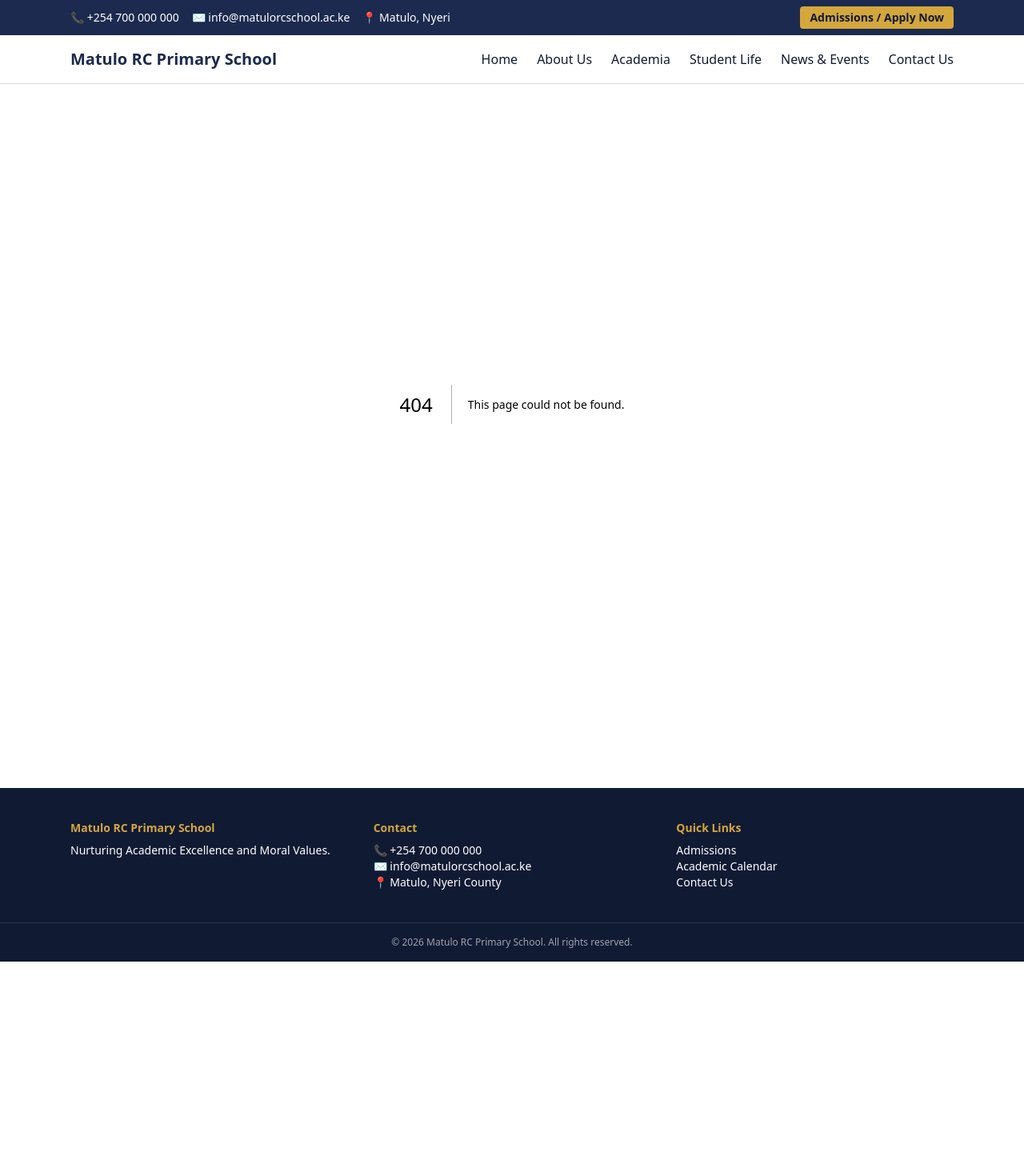
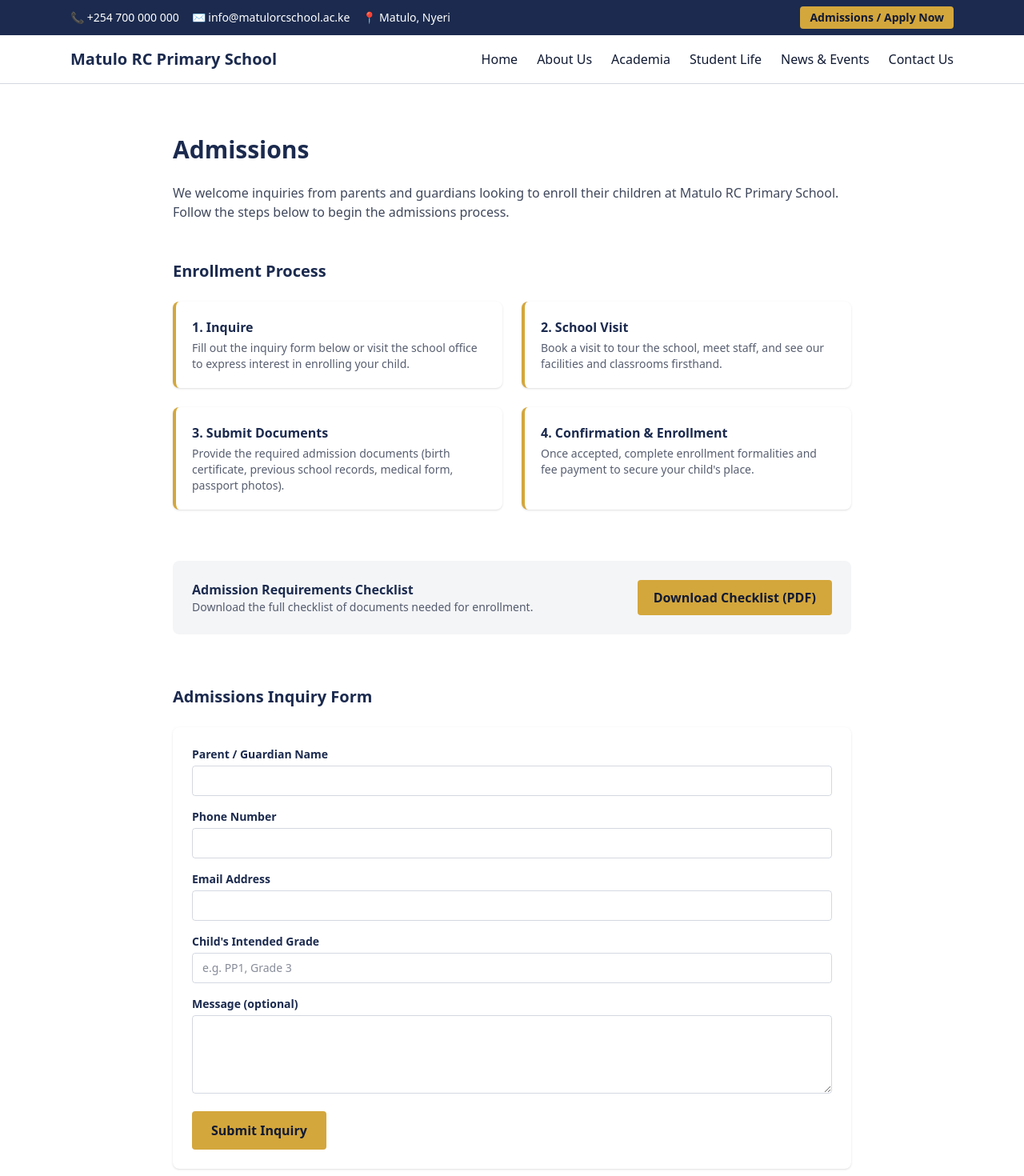
Before and after one commit to Ochoko-Dev/matulo-rc-school, a Next.js app: page /admissions in a window 1280 px wide. Before the commit this address had no page. Shown: the top 1470 px of the page at 80% size. Before the commit the page ends 1202 px from the top, so only its background shows below. Built offline with nearby package versions, Linux system fonts and the light colour scheme; no server answers.

Commit message:
Add Admissions page with inquiry form wired to Supabase

```diff
--- /dev/null
+++ b/app/admissions/page.tsx
@@ -0,0 +1,56 @@
+import AdmissionsForm from "@/components/AdmissionsForm";
+
+const steps = [
+  {
+    title: "1. Inquire",
+    description: "Fill out the inquiry form below or visit the school office to express interest in enrolling your child.",
+  },
+  {
+    title: "2. School Visit",
+    description: "Book a visit to tour the school, meet staff, and see our facilities and classrooms firsthand.",
+  },
+  {
+    title: "3. Submit Documents",
+    description: "Provide the required admission documents (birth certificate, previous school records, medical form, passport photos).",
+  },
+  {
+    title: "4. Confirmation & Enrollment",
+    description: "Once accepted, complete enrollment formalities and fee payment to secure your child's place.",
+  },
+];
+
+export default function Admissions() {
+  return (
+    <main className="max-w-4xl mx-auto px-6 py-16">
+      <h1 className="text-3xl font-bold text-navy mb-6">Admissions</h1>
+      <p className="text-navy-dark/80 mb-12">
+        We welcome inquiries from parents and guardians looking to enroll
+        their children at Matulo RC Primary School. Follow the steps below
+        to begin the admissions process.
+      </p>
+
+      <h2 className="text-xl font-bold text-navy mb-6">Enrollment Process</h2>
+      <div className="grid grid-cols-1 md:grid-cols-2 gap-6 mb-16">
+        {steps.map((step) => (
+          <div key={step.title} className="bg-white rounded-lg shadow p-5 border-l-4 border-gold">
+            <h3 className="font-bold text-navy mb-1">{step.title}</h3>
+            <p className="text-sm text-navy-dark/70">{step.description}</p>
+          </div>
+        ))}
+      </div>
+
+      <div className="bg-navy-light/5 rounded-lg p-6 mb-16 flex flex-col md:flex-row items-center justify-between gap-4">
+        <div>
+          <h3 className="font-bold text-navy">Admission Requirements Checklist</h3>
+          <p className="text-sm text-navy-dark/70">Download the full checklist of documents needed for enrollment.</p>
+        </div>
+        <a href="/admissions-checklist.pdf" className="bg-gold text-navy-dark font-semibold px-5 py-2.5 rounded hover:bg-gold-light transition whitespace-nowrap">
+          Download Checklist (PDF)
+        </a>
+      </div>
+
+      <h2 className="text-xl font-bold text-navy mb-6">Admissions Inquiry Form</h2>
+      <AdmissionsForm />
+    </main>
+  );
+}
--- /dev/null
+++ b/components/AdmissionsForm.tsx
@@ -0,0 +1,117 @@
+"use client";
+
+import { useState } from "react";
+import { supabase } from "@/lib/supabase";
+
+export default function AdmissionsForm() {
+  const [formData, setFormData] = useState({
+    parent_name: "",
+    phone: "",
+    email: "",
+    child_grade: "",
+    message: "",
+  });
+  const [status, setStatus] = useState<"idle" | "submitting" | "success" | "error">("idle");
+
+  const handleChange = (
+    e: React.ChangeEvent<HTMLInputElement | HTMLTextAreaElement>
+  ) => {
+    setFormData({ ...formData, [e.target.name]: e.target.value });
+  };
+
+  const handleSubmit = async (e: React.FormEvent) => {
+    e.preventDefault();
+    setStatus("submitting");
+
+    const { error } = await supabase.from("admissions_inquiries").insert([formData]);
+
+    if (error) {
+      console.error(error);
+      setStatus("error");
+    } else {
+      setStatus("success");
+      setFormData({ parent_name: "", phone: "", email: "", child_grade: "", message: "" });
+    }
+  };
+
+  if (status === "success") {
+    return (
+      <div className="bg-white rounded-lg shadow p-6 border-l-4 border-gold text-navy-dark">
+        <p className="font-semibold text-navy">Thank you for your inquiry!</p>
+        <p className="text-sm mt-1">We&apos;ve received your message and will get back to you shortly.</p>
+      </div>
+    );
+  }
+
+  return (
+    <form onSubmit={handleSubmit} className="bg-white rounded-lg shadow p-6 space-y-4">
+      <div>
+        <label className="block text-sm font-semibold text-navy mb-1">Parent / Guardian Name</label>
+        <input
+          type="text"
+          name="parent_name"
+          required
+          value={formData.parent_name}
+          onChange={handleChange}
+          className="w-full border border-navy-light/20 rounded px-3 py-2 text-sm focus:outline-none focus:ring-2 focus:ring-gold"
+        />
+      </div>
+      <div>
+        <label className="block text-sm font-semibold text-navy mb-1">Phone Number</label>
+        <input
+          type="tel"
+          name="phone"
+          required
+          value={formData.phone}
+          onChange={handleChange}
+          className="w-full border border-navy-light/20 rounded px-3 py-2 text-sm focus:outline-none focus:ring-2 focus:ring-gold"
+        />
+      </div>
+      <div>
+        <label className="block text-sm font-semibold text-navy mb-1">Email Address</label>
+        <input
+          type="email"
+          name="email"
+          required
+          value={formData.email}
+          onChange={handleChange}
+          className="w-full border border-navy-light/20 rounded px-3 py-2 text-sm focus:outline-none focus:ring-2 focus:ring-gold"
+        />
+      </div>
+      <div>
+        <label className="block text-sm font-semibold text-navy mb-1">Child&apos;s Intended Grade</label>
+        <input
+          type="text"
+          name="child_grade"
+          placeholder="e.g. PP1, Grade 3"
+          required
+          value={formData.child_grade}
+          onChange={handleChange}
+          className="w-full border border-navy-light/20 rounded px-3 py-2 text-sm focus:outline-none focus:ring-2 focus:ring-gold"
+        />
+      </div>
+      <div>
+        <label className="block text-sm font-semibold text-navy mb-1">Message (optional)</label>
+        <textarea
+          name="message"
+          rows={4}
+          value={formData.message}
+          onChange={handleChange}
+          className="w-full border border-navy-light/20 rounded px-3 py-2 text-sm focus:outline-none focus:ring-2 focus:ring-gold"
+        />
+      </div>
+
+      {status === "error" && (
+        <p className="text-red-600 text-sm">Something went wrong. Please try again.</p>
+      )}
+
+      <button
+        type="submit"
+        disabled={status === "submitting"}
+        className="bg-gold text-navy-dark font-semibold px-6 py-3 rounded hover:bg-gold-light transition disabled:opacity-60"
+      >
+        {status === "submitting" ? "Submitting..." : "Submit Inquiry"}
+      </button>
+    </form>
+  );
+}
```
